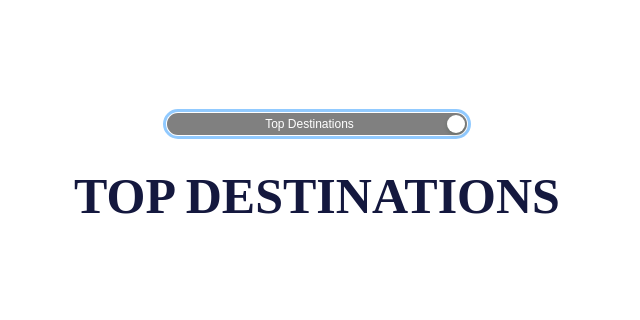
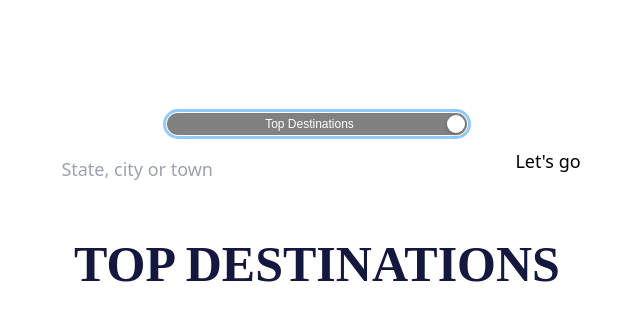
Before and after one commit to Rabib200/Local_Guide_NextJS, a Next.js app: page /dest_loc in a window 1280 px wide. Shown: the top 320 px of the page, without its empty margins (323-963 px from the left). Built offline with nearby package versions, Linux system fonts and the light colour scheme; no server answers; the database is empty; a web font is replaced by a local one.

Commit message:
Search unfinished/Auth unfinished

```diff
--- a/pages/api/guides/guides.ts
+++ b/pages/api/guides/guides.ts
@@ -24,7 +24,7 @@ export default async function handler(
       },
     });
     res.json(guides);
-    console.log(guides);
+    // console.log(guides);
   } catch (error) {
     console.error("Error fetching plans: ", error);
     res.status(500).json({ error: "Internal Server Error" });
--- a/src/app/dest_loc/page.tsx
+++ b/src/app/dest_loc/page.tsx
@@ -1,6 +1,7 @@
 "use client";
 import { PrismaClient } from "@prisma/client";
 import { Switch } from "antd";
+import Link from "next/link";
 import { useEffect, useState } from "react";
 import Guides from "../components/cards/Guides";
 import Plans from "../components/cards/Plans";
@@ -34,7 +35,9 @@ export interface GuidesList {
 const prisma = new PrismaClient();
 
 export default function Page() {
+  // const router = useRouter();
   const [switchChecked, setSwitchChecked] = useState(true);
+  const [packagename, setPackagename] = useState("");
   const [plans, setPlans] = useState<Plan[]>([]);
   const [guides, setGuides] = useState<Guide[]>([]);
 
@@ -87,6 +90,23 @@ export default function Page() {
           }}
         />
       </div>
+      <div className="text-left text-lg py-3 m-auto flex justify-center">
+        <input
+          className="rounded  mr-3 p-2 w-[450px]"
+          type="text"
+          placeholder="State, city or town"
+          value={packagename}
+          onChange={(e) => setPackagename(e.target.value)}
+        />
+        <Link
+          href={{
+            pathname: `/search`,
+            query: { prop: packagename },
+          }}
+        >
+          Let's go
+        </Link>
+      </div>
       {switchChecked ? (
         <div>
           <h5 className="volkhov text-[3.125rem] text-title font-[700] flex justify-center mt-6">
--- /dev/null
+++ b/src/app/search/page.tsx
@@ -0,0 +1,40 @@
+import { PrismaClient } from "@prisma/client";
+import Plans from "../components/cards/Plans";
+
+const prisma = new PrismaClient();
+
+const fetchPlansByPackage = async (prop: string | undefined) => {
+  const select = {
+    id: true,
+    type: true,
+    title: true,
+    cost: true,
+    duration: true,
+    transportation: true,
+    image: true,
+    package_name: true,
+  };
+
+  if (!prop) return await prisma.plans.findMany({ select });
+
+  const plans = await prisma.plans.findMany({
+    where: {
+      package_name: {
+        equals: prop.toLowerCase(),
+      },
+    },
+    select,
+  });
+  return plans;
+};
+
+export default async function Search({
+  searchParams,
+}: {
+  searchParams: { prop: string | undefined };
+}) {
+  const { prop } = searchParams;
+  const plans = await fetchPlansByPackage(prop);
+
+  return <Plans plansData={plans} />;
+}
```
